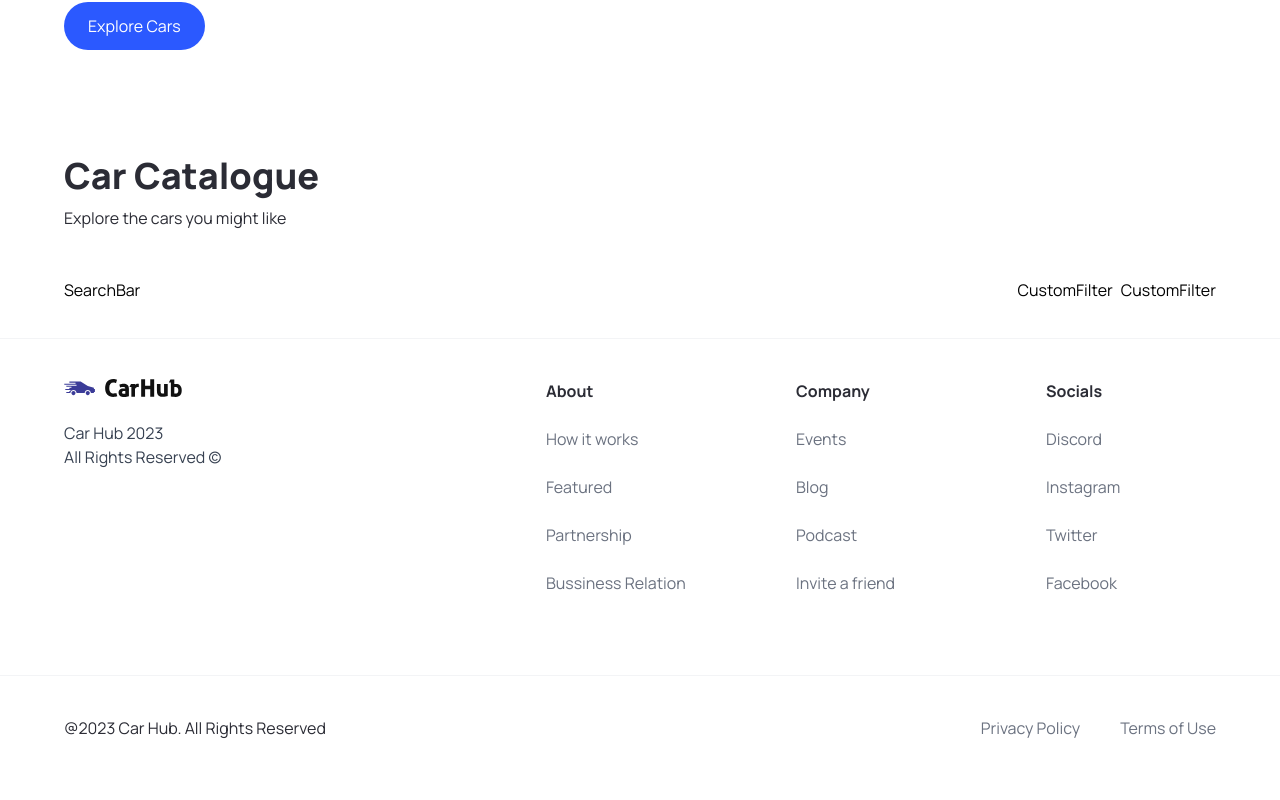
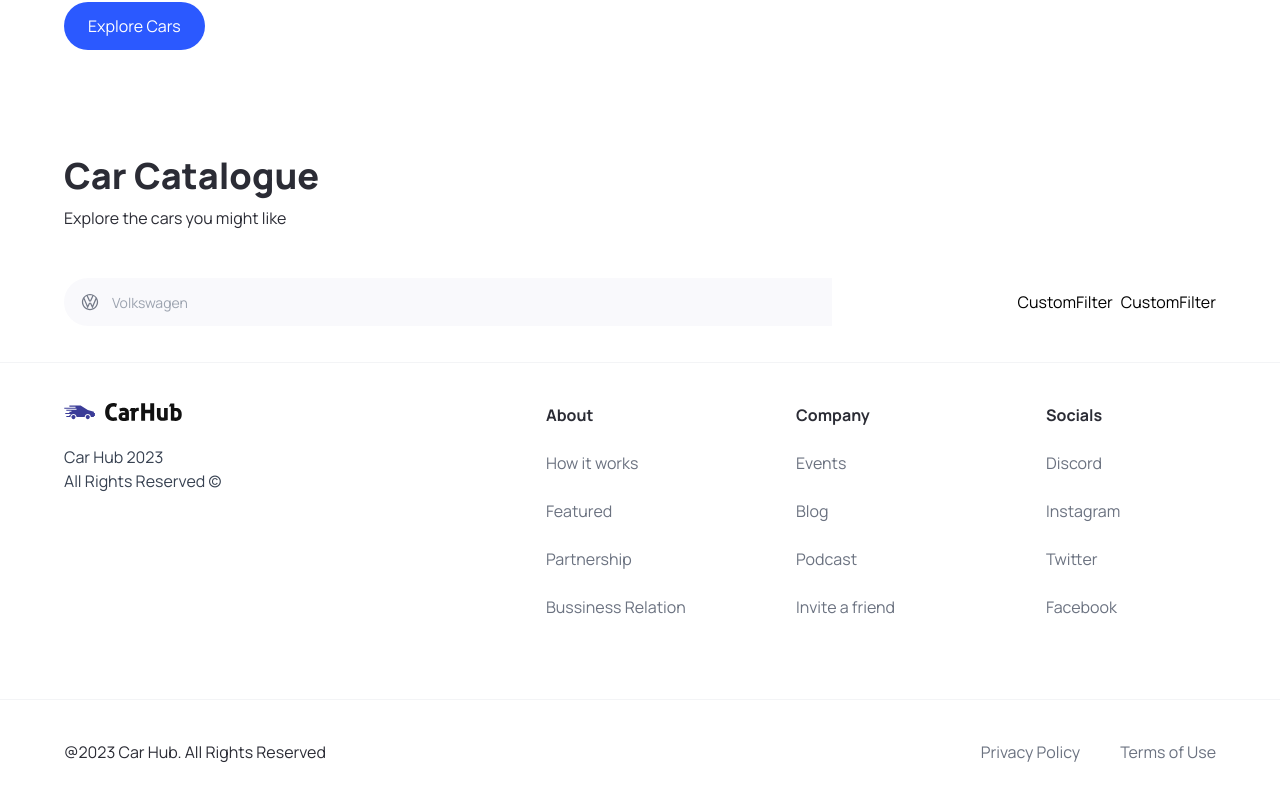
Before and after one commit to ThiagoMonts/car_showcase, a Next.js app: page / in a window 1280 px wide. Shown: the part 708-1508 px from the top of the page. Built offline with nearby package versions, Linux system fonts and the light colour scheme.

Commit message:
Implementação do Search Manufacturer

```diff
--- a/components/SearchBar.tsx
+++ b/components/SearchBar.tsx
@@ -1,8 +1,21 @@
-import React from 'react'
+"use client";
+
+import { useState } from 'react'
+import { SearchManufacturer } from './';
 
 const SearchBar = () => {
+    const [manufacturer, setManufacturer] = useState('')
+    const handleSearch = () => {}
+
   return (
-    <div>SearchBar</div>
+    <form className='searchbar' onSubmit={handleSearch}>
+        <div className='searchbar__item'>
+            <SearchManufacturer
+            manufacturer={manufacturer}
+            setManufacturer={setManufacturer}
+            />
+        </div>
+    </form>
   )
 }
 
--- /dev/null
+++ b/components/SearchManufacturer.tsx
@@ -0,0 +1,85 @@
+"use client";
+
+import { useState, Fragment } from 'react'
+import Image from 'next/image'
+import { Combobox, Transition } from '@headlessui/react'
+
+import { manufacturers } from '@/constants';
+import { SearchManufacturerProps } from '@/types'
+import React from 'react'
+
+const SearchManufacturer = ({ manufacturer, setManufacturer }: SearchManufacturerProps) => {
+  const [query, setQuery] = useState('')
+
+  const filteredManufacturers =
+    query === ""
+      ? manufacturers
+      : manufacturers.filter((item) => (
+        item.toLowerCase()
+          .replace(/\s+/g, "")
+          .includes(query.toLowerCase().replace(/\s+/g, "")
+          )))
+
+  return (
+    <div className='search-manufacturer'>
+      <Combobox value={manufacturer} onChange={setManufacturer}>
+        <div className='relative w-full'>
+          <Combobox.Button className="absolute top-[14px]">
+            <Image
+              src="/car-logo.svg"
+              width={20}
+              height={20}
+              className="ml-4"
+              alt="Car Logo"
+            />
+          </Combobox.Button>
+
+          <Combobox.Input
+            className="search-manufacturer__input"
+            placeholder='Volkswagen'
+            displayValue={(manufacturer: string) => manufacturer}
+            onChange={(e) => setQuery(e.target.value)}
+          />
+
+          <Transition
+            as={Fragment}
+            leave="transition ease-in duration-100"
+            leaveFrom="opacity-100"
+            leaveTo="opacity-0"
+            afterLeave={() => setQuery('')}
+          >
+            <Combobox.Options>
+              {filteredManufacturers.map((item) => (
+                <Combobox.Option
+                  key={item}
+                  className={({ active }) => `
+                    relative search-manufacturer__option
+                    ${active ? 'bg-primary-blue text-white' : 'text-gray-900'}
+                    `}
+                  value={item}
+                >
+                   {({ selected, active }) => (
+                      <>
+                        <span className={`block truncate ${selected ? "font-medium" : "font-normal"}`}>
+                          {item}
+                        </span>
+
+                        {/* Show an active blue background color if the option is selected */}
+                        {selected ? (
+                          <span className={`absolute inset-y-0 left-0 flex items-center pl-3 ${active? "text-white": "text-pribg-primary-purple"}`}
+                          ></span>
+                        ) : null}
+                      </>
+                    )}
+                </Combobox.Option>
+              )
+              )}
+            </Combobox.Options>
+          </Transition>
+        </div>
+      </Combobox>
+    </div>
+  )
+}
+
+export default SearchManufacturer
--- a/components/index.ts
+++ b/components/index.ts
@@ -4,6 +4,7 @@ import Navbar from './Navbar'
 import Footer from './Footer'
 import SearchBar from './SearchBar'
 import CustomFilter from './CustomFilter'
+import SearchManufacturer from './SearchManufacturer'
 
 export {
     Hero,
@@ -11,5 +12,6 @@ export {
     Navbar,
     Footer,
     SearchBar,
-    CustomFilter
+    CustomFilter,
+    SearchManufacturer
 }
--- a/package.json
+++ b/package.json
@@ -9,6 +9,7 @@
     "lint": "next lint"
   },
   "dependencies": {
+    "@headlessui/react": "^1.7.15",
     "@types/node": "20.2.5",
     "@types/react": "18.2.9",
     "@types/react-dom": "18.2.4",
--- a/types/index.ts
+++ b/types/index.ts
@@ -6,3 +6,8 @@ export interface CustomButtonProps {
     handleClick?: MouseEventHandler<HTMLButtonElement>;
     btnType?: "button" | "submit";
 }
+
+export interface SearchManufacturerProps {
+    manufacturer: string;
+    setManufacturer: (manufacturer: string) => void;
+}
```
Also changed, not shown: 1 other file (tests, documents, lock files or other folders).
